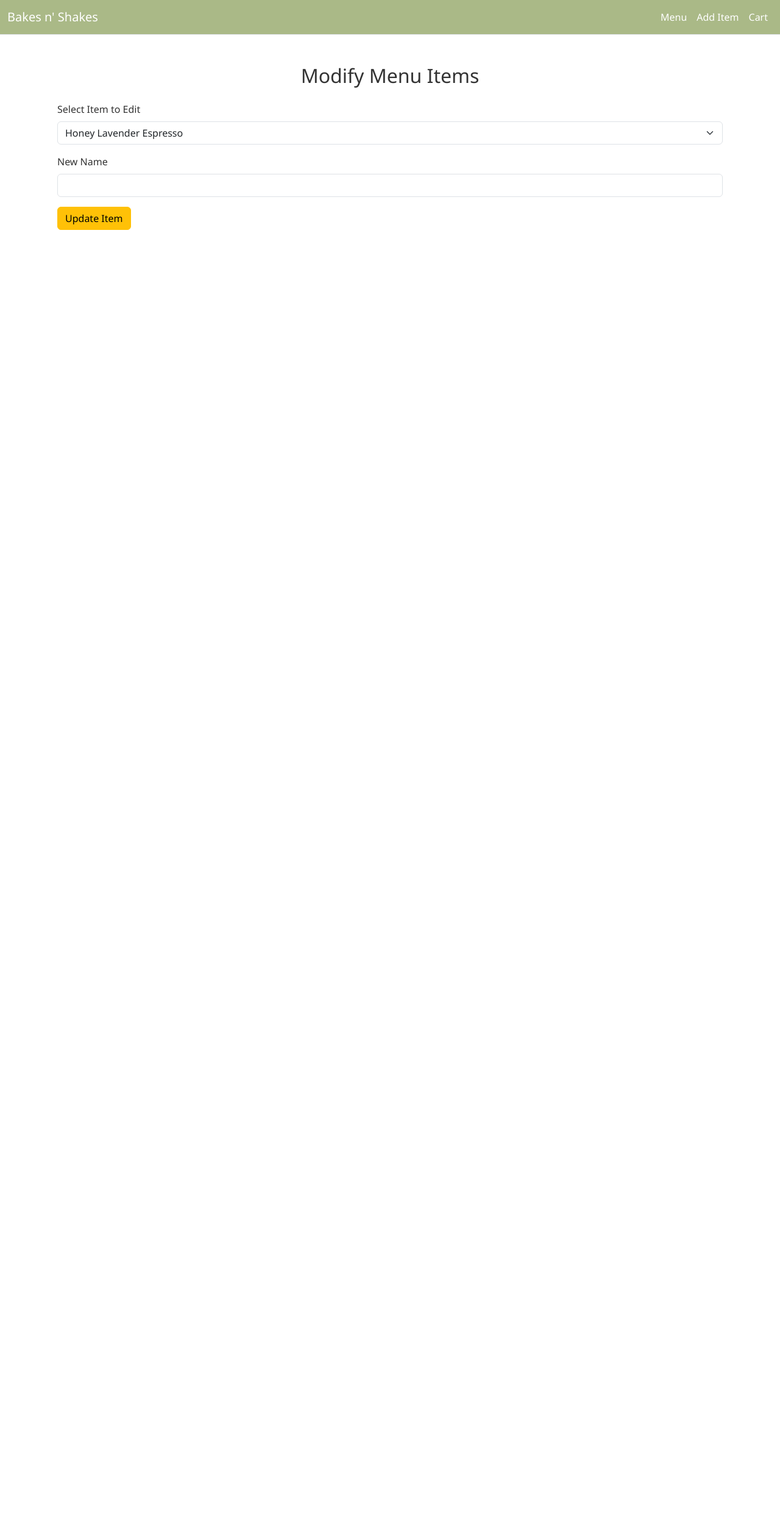
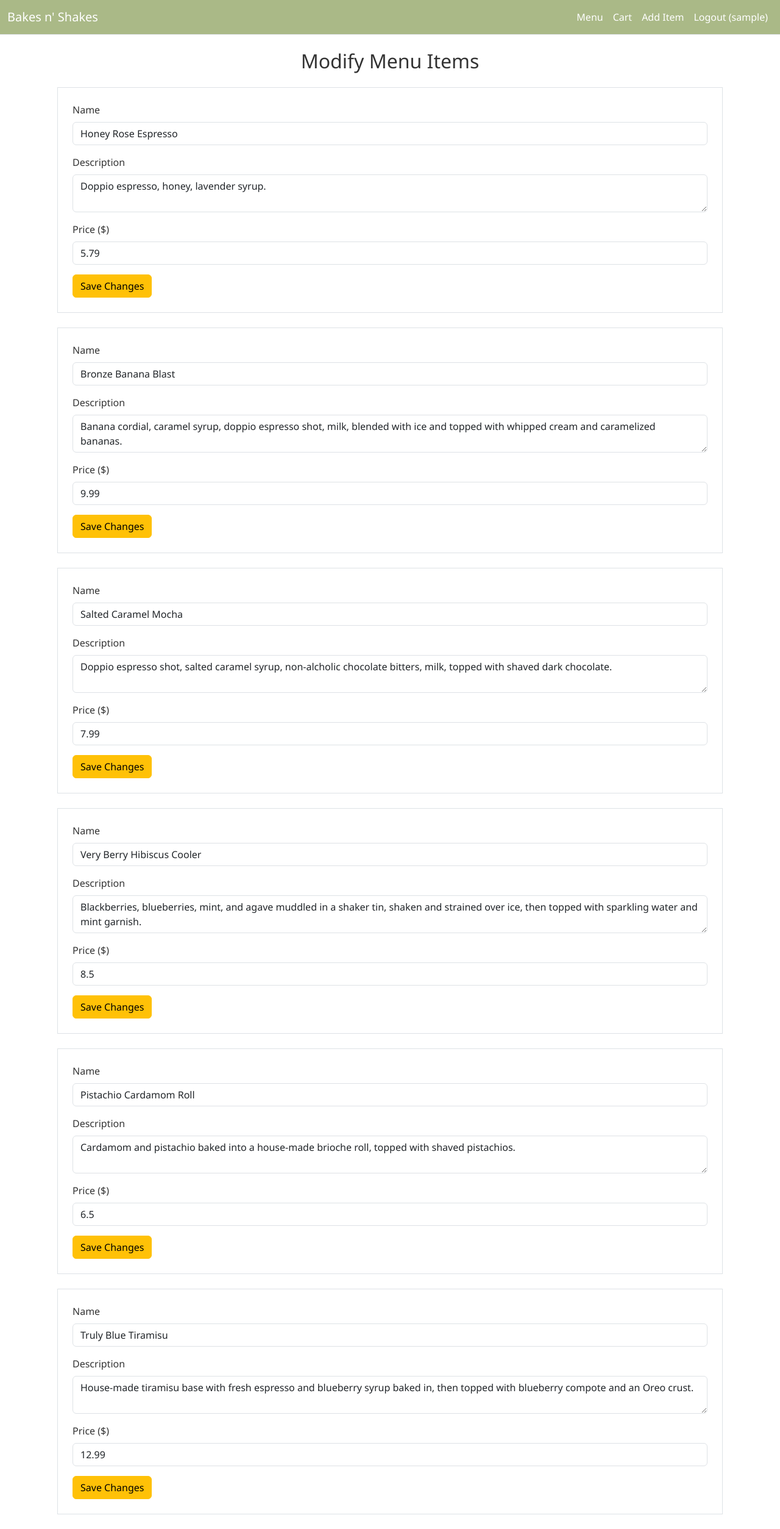
Before and after one commit to tatequentin/CoffeeShopClean, a Flask app: page /modify-items in a window 1280 px wide. Shown: the whole page at 61% size. Before the commit the page ends 377 px from the top, so only its background shows below. Run offline with Flask 3, Linux system fonts and the light colour scheme; the visitor is signed in with stand-in values (Sample User, id 1).

Commit message:
Implemented admin access control and UI updates

```diff
--- a/app/data/menu.json
+++ b/app/data/menu.json
@@ -1,8 +1,8 @@
 [
     {
-        "name": "Honey Lavender Espresso",
+        "name": "Honey Rose Espresso",
         "description": "Doppio espresso, honey, lavender syrup.",
-        "price": 4.79,
+        "price": 5.79,
         "image": "Honey-Lavender-Espresso.png"
     },
     {
@@ -20,13 +20,13 @@
     {
         "name": "Very Berry Hibiscus Cooler",
         "description": "Blackberries, blueberries, mint, and agave muddled in a shaker tin, shaken and strained over ice, then topped with sparkling water and mint garnish.",
-        "price": 8.50,
+        "price": 8.5,
         "image": "Very-Berry-Hibiscus-Cooler.png"
     },
     {
         "name": "Pistachio Cardamom Roll",
         "description": "Cardamom and pistachio baked into a house-made brioche roll, topped with shaved pistachios.",
-        "price": 6.50,
+        "price": 6.5,
         "image": "Pistachio-Cardamom-Roll.jpg"
     },
     {
--- a/app/data/users.json
+++ b/app/data/users.json
@@ -1,5 +1,4 @@
-{
-    "users": [
+[
     {
         "username": "admin",
         "password": "admin123",
@@ -21,4 +20,3 @@
         "role": "staff"
     }
 ]
-}
--- a/app/routes.py
+++ b/app/routes.py
@@ -1,6 +1,7 @@
 from flask import Blueprint, render_template, request, redirect, url_for, session, flash
 import json
 import os
+import random
 
 bp = Blueprint('main', __name__)
 DATA_DIR = os.path.join('app', 'data')
@@ -60,12 +61,19 @@ def modify_items():
     if not session.get('is_admin'):
         flash('Admin access required.')
         return redirect(url_for('main.index'))
+
     menu = load_menu()
+
     if request.method == 'POST':
-        menu[int(request.form['item_index'])]['name'] = request.form['new_name']
+        index = int(request.form['item_index'])
+        menu[index]['name'] = request.form['new_name']
+        menu[index]['description'] = request.form['new_description']
+        menu[index]['price'] = float(request.form['new_price'])
+
         save_menu(menu)
-        flash('Item updated!')
+        flash('Item updated successfully!')
         return redirect(url_for('main.modify_items'))
+
     return render_template('modify_items.html', menu=menu)
 
 @bp.route('/promote-user', methods=['GET', 'POST'])
@@ -108,10 +116,25 @@ def add_to_cart(item_id):
 @bp.route('/cart')
 def cart():
     cart_items = session.get('cart', [])
+
     subtotal = sum(item['price'] for item in cart_items)
-    tax = round(subtotal * 0.07, 2)
-    grand_total = round(subtotal + tax, 2)
-    return render_template('cart.html', cart_items=cart_items, subtotal=subtotal, tax=tax, grand_total=grand_total)
+    tax = subtotal * 0.07
+    grand_total = subtotal + tax
+
+    all_items = load_menu()
+    suggestions = []
+    if all_items:
+        sampled_items = random.sample(all_items, k=min(2, len(all_items)))
+        for item in sampled_items:
+            suggestions.append({
+                'index': all_items.index(item),
+                'name': item['name'],
+                'price': item['price'],
+                'description': item['description'],
+                'image': item['image']
+            })
+
+    return render_template('cart.html', cart_items=cart_items, subtotal=subtotal, tax=tax, grand_total=grand_total, suggestions=suggestions)
 
 @bp.route('/remove-from-cart/<int:item_index>')
 def remove_from_cart(item_index):
@@ -128,3 +151,33 @@ def remove_from_cart(item_index):
 def confirm_order():
     session['cart'] = []
     return render_template('order_confirmed.html')
+
+@bp.route('/add-item', methods=['GET', 'POST'])
+def add_item():
+    if not session.get('is_admin'):
+        flash('Admin access required.')
+        return redirect(url_for('main.index'))
+
+    if request.method == 'POST':
+        name = request.form['name']
+        description = request.form['description']
+        price = float(request.form['price'])
+        image_file = request.files['image']
+
+        filename = secure_filename(image_file.filename)
+        image_path = os.path.join('app/static/img', filename)
+        image_file.save(image_path)
+
+        menu = load_menu()
+        menu.append({
+            'name': name,
+            'description': description,
+            'price': price,
+            'image': filename
+        })
+        save_menu(menu)
+
+        flash('Menu item added!')
+        return redirect(url_for('main.menu'))
+
+    return render_template('add_item.html')
--- a/app/templates/base.html
+++ b/app/templates/base.html
@@ -10,7 +10,7 @@
 <body class="{% block body_class %}{% endblock %}">
 
 <!-- Navbar -->
-	<nav class="navbar navbar-expand-lg border-bottom mb-4">
+<nav class="navbar navbar-expand-lg navbar-light bg-light border-bottom mb-4">
     <div class="container-fluid">
         <a class="navbar-brand" href="/">Bakes n' Shakes</a>
         <button class="navbar-toggler" type="button" data-bs-toggle="collapse" data-bs-target="#navbarNav">
@@ -19,18 +19,31 @@
         <div class="collapse navbar-collapse justify-content-end" id="navbarNav">
             <ul class="navbar-nav">
                 <li class="nav-item">
-                        <a class="nav-link" href="/menu">Menu</a>
+                    <a class="nav-link" href="{{ url_for('main.menu') }}">Menu</a>
                 </li>
                 <li class="nav-item">
-                        <a class="nav-link" href="/add-item">Add Item</a>
+                    <a class="nav-link" href="{{ url_for('main.cart') }}">Cart</a>
                 </li>
+                {% if session.get('is_admin') %}
                 <li class="nav-item">
-                        <a class="nav-link" href="/cart">Cart</a>
+                    <a class="nav-link" href="{{ url_for('main.add_item') }}">Add Item</a>
                 </li>
+                {% endif %}
+                {% if session.get('username') %}
+                    <li class="nav-item">
+                        <a class="nav-link text-danger" href="{{ url_for('main.logout') }}">Logout ({{ session['username'] }})</a>
+                    </li>
+                {% else %}
+                    <li class="nav-item">
+                        <a class="nav-link" href="{{ url_for('main.login') }}">Login</a>
+                    </li>
+                {% endif %}
             </ul>
         </div>
     </div>
 </nav>
+
+
 
     <!-- Flashing Boom -->
     <div class="container">
--- a/app/templates/modify_items.html
+++ b/app/templates/modify_items.html
@@ -3,22 +3,29 @@
 {% block title %}Modify Items{% endblock %}
 
 {% block content %}
-<div class="container my-5">
+<div class="container">
     <h2 class="mb-4 text-center">Modify Menu Items</h2>
-    <form method="POST">
+    {% for item in menu %}
+    <form method="POST" class="border p-4 mb-4">
+        <input type="hidden" name="item_index" value="{{ loop.index0 }}">
+
         <div class="mb-3">
-            <label for="item_index" class="form-label">Select Item to Edit</label>
-            <select class="form-select" name="item_index" required>
-                {% for item in menu %}
-                    <option value="{{ loop.index0 }}">{{ item.name }}</option>
-                {% endfor %}
-            </select>
+            <label class="form-label">Name</label>
+            <input type="text" class="form-control" name="new_name" value="{{ item.name }}" required>
         </div>
+
         <div class="mb-3">
-            <label for="new_name" class="form-label">New Name</label>
-            <input type="text" class="form-control" name="new_name" required>
+            <label class="form-label">Description</label>
+            <textarea class="form-control" name="new_description" rows="2" required>{{ item.description }}</textarea>
         </div>
-        <button type="submit" class="btn btn-warning">Update Item</button>
+
+        <div class="mb-3">
+            <label class="form-label">Price ($)</label>
+            <input type="number" step="0.01" class="form-control" name="new_price" value="{{ item.price }}" required>
+        </div>
+
+        <button type="submit" class="btn btn-warning">Save Changes</button>
     </form>
+    {% endfor %}
 </div>
 {% endblock %}
```
Also changed, not shown: app/__init__.py (+5 -7 lines), app/templates/cart.html (+5 -4 lines), app/templates/login.html (added, +24 -0 lines). Lines whose indentation alone changed are shown as unchanged.
